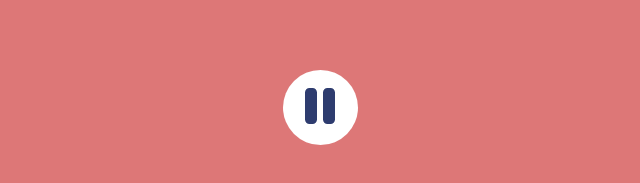
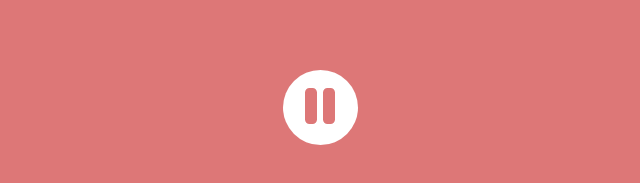
Before and after one commit to renderGUI/interval-timer, a React (Create React App) app: page / in a window 1280 px wide. Both pictures are taken after a click on the button "GO". Shown: the part 397-580 px from the top of the page, without its empty margins (320-960 px from the left). Built offline with nearby package versions, Linux system fonts and the light colour scheme.

Commit message:
Add play/pause buttons

```diff
--- a/src/components/ActiveSession.js
+++ b/src/components/ActiveSession.js
@@ -52,7 +52,7 @@ const ActiveSession = () => {
       <p className={classes.remainingTime}>
         {isWorking ? activeWorkTime : activeRestTime}
       </p>
-      <PlayPauseControls />
+      <PlayPauseControls isWorking={isWorking} />
     </div>
   );
 };
--- a/src/components/PlayPauseControls.js
+++ b/src/components/PlayPauseControls.js
@@ -8,7 +8,7 @@ import {
 } from "@fortawesome/free-solid-svg-icons";
 import { useTimer } from "../contexts/timer-context";
 
-const PlayPauseControls = () => {
+const PlayPauseControls = (props) => {
   const { isPaused, setIsPaused } = useTimer();
 
   const pauseResumeHandler = () => {
@@ -33,6 +33,7 @@ const PlayPauseControls = () => {
       <button
         onClick={pauseResumeHandler}
         className={classes.pauseResumeButton}
+        style={{ color: props.isWorking ? "#dd7777" : "#77a0dd" }}
       >
         <FontAwesomeIcon icon={isPaused ? faPlay : faPause} />
       </button>
--- a/src/components/PlayPauseControls.module.scss
+++ b/src/components/PlayPauseControls.module.scss
@@ -14,7 +14,6 @@
     border-radius: 50%;
     width: 75px;
     height: 75px;
-    color: config.$primary;
     background-color: config.$text;
   }
 
@@ -22,20 +21,18 @@
   .restartButton {
     font-size: 1.5rem;
     border: none;
-    color: lighten(config.$primary, 15%);
+    color: config.$text;
     background-color: transparent;
     width: 50px;
     height: 50px;
 
     &:hover {
       cursor: pointer;
-      color: lighten(config.$primary, 20%);
+      color: darken(config.$text, 5%);
     }
   }
 }
 
 .pauseResumeButton:hover {
   cursor: pointer;
-  color: darken(config.$primary, 5%);
-  background-color: darken(config.$text, 5%);
 }
```
